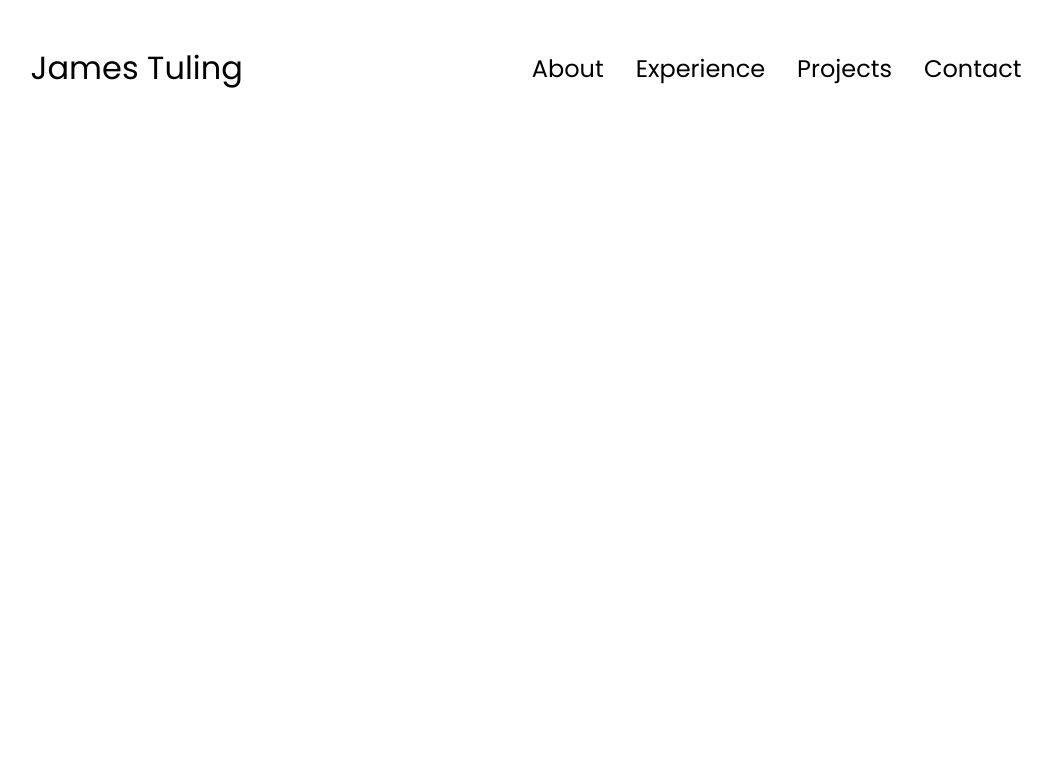
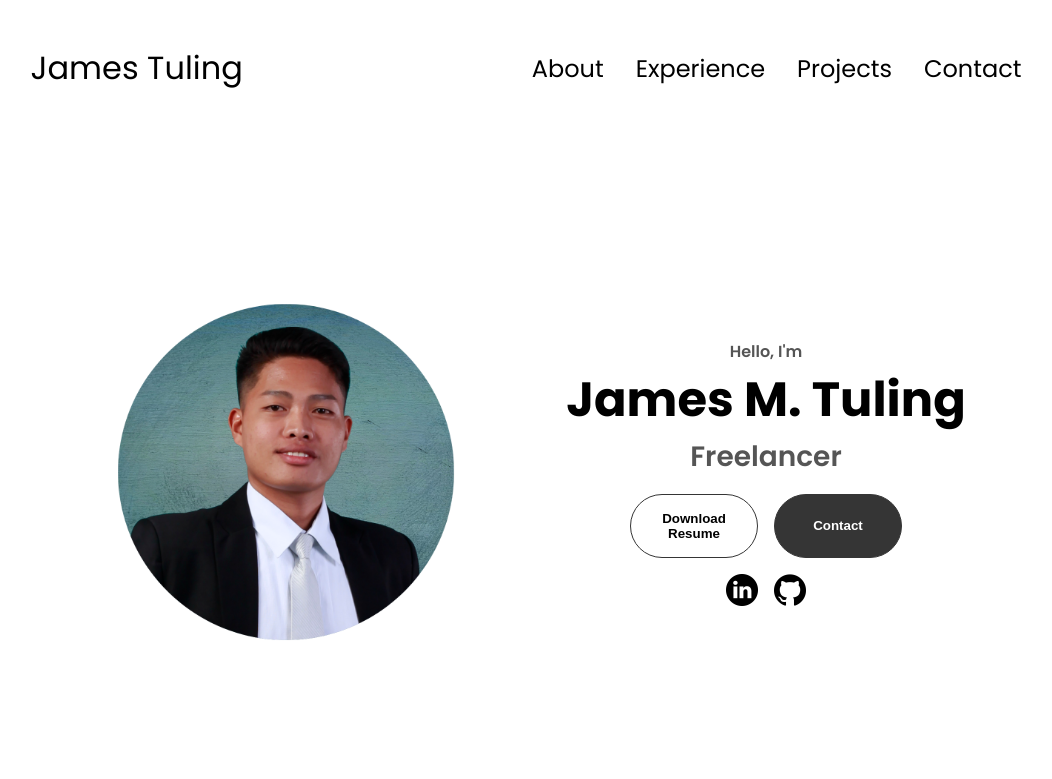
Before and after one commit to parengjames/webportfolio, a plain HTML site: page index.html in a window 1280 px wide. Shown: the whole page, without its empty margins (114-1166 px from the left). Drawn offline with Linux system fonts and the light colour scheme.

Commit message:
Profile Section
- Complete profile section.
- favicon icon applied

```diff
--- a/index.html
+++ b/index.html
@@ -1,13 +1,16 @@
 <!DOCTYPE html>
 <html lang="en">
   <head>
-    <meta charset="UTF-8">
-    <meta name="viewport" content="width=device-width, initial-scale=1.0">
+
+    <meta charset="UTF-8" />
+    <meta name="viewport" content="width=device-width, initial-scale=1.0" />
     <title>James Tuling | resume</title>
-    <link rel="stylesheet" href="style.css">
-    <link rel="stylesheet" href="mediaqueries.css">
+    <link rel="shortcut icon" href="assets/favicon.ico" type="image/x-icon">
+    <link rel="stylesheet" href="style.css" />
+    <link rel="stylesheet" href="mediaqueries.css" />
   </head>
   <body>
+    <!-- Desktop Navigation section-->
     <nav id="desktop-nav">
       <div class="logo">James Tuling</div>
       <div>
@@ -19,6 +22,7 @@
         </ul>
       </div>
     </nav>
+    <!-- Lower than 1200 pixel section-->
     <nav id="hamburger-nav">
       <div class="logo">James Tuling</div>
       <div class="hamburger-menu">
@@ -35,6 +39,46 @@
         </div>
       </div>
     </nav>
+    <!-- Profile section-->
+    <section id="profile">
+      <div class="picture-container">
+        <img src="./assets/Profile 1.png" alt="James Tuling Profile Picture"">
+      </div>
+      <div class="section_text">
+        <p class="section_text_p1">Hello, I'm</p>
+        <h1 class="title">James M. Tuling</h1>
+        <p class="section_text_p2">Freelancer</p>
+
+        <div class="btn-container">
+          <button
+            class="btn btn-color-2"
+            onclick="window.open('./assets/James Tuling - CV.pdf')"
+          >
+            Download Resume
+          </button>
+          <button
+            class="btn btn-color-1"
+            onclick="location.href = './#contact'"
+          >
+            Contact
+          </button>
+        </div>
+        <div id="social-container">
+          <img
+            src="./assets/linkedin.png"
+            alt="linkedin Profile"
+            class="icon"
+            onclick="window.open('https://www.linkedin.com/in/jamestulingph')"
+          />
+          <img
+          src="./assets/github.png"
+          alt="github Profile"
+          class="icon"
+          onclick="window.open('https://github.com/')"
+        />
+        </div>
+      </div>
+    </section>
     <script src="script.js"></script>
   </body>
 </html>
--- a/style.css
+++ b/style.css
@@ -144,3 +144,118 @@ a:hover{
 .hamburger-icon span:first-child{
     transform: none;
 }
+
+/* Section */
+
+section {
+    padding-top: 4vh;
+    height: 96vh;
+    margin: 0 10rem;
+    box-sizing: border-box;
+    min-height: fit-content;
+}
+
+.section-container{
+    display: flex;
+}
+
+/* Profile Section */
+
+#profile {
+    display: flex;
+    justify-content: center;
+    gap: 5rem;
+    height: 80vh;
+}
+
+.picture-container{
+    display: flex;
+    height: 400px;
+    width: 400px;
+    margin: auto 0;
+}
+
+.section_text {
+    align-self: center;
+    text-align: center;
+}
+
+.section_text p{
+    font-weight: 600;
+}
+
+.section_text_p1{
+    text-align: center;
+}
+
+.section_text_p2{
+    font-size: 1.75rem;
+    margin-bottom: 1rem;
+}
+
+.title {
+    font-size: 3rem;
+    text-align: center;
+}
+
+#social-container {
+    display: flex;
+    justify-content: center;
+    margin-top: 1rem;
+    gap: 1rem;
+}
+
+/* ICONS */
+
+.icon {
+    cursor: pointer;
+    height: 2rem;
+}
+
+/* BUTTONS */
+
+.btn-container{
+display: flex;
+justify-content: center;
+gap: 1rem;
+}
+
+.btn {
+    font-weight: 600;
+    transition: all 300ms ease;
+    padding: 1rem;
+    width: 8rem;
+    border-radius: 2rem;
+}
+
+.btn-color-1,
+.btn-color-2{
+    border: rgb(53, 53, 53) 0.1rem solid;
+}
+
+.btn-color-1:hover,
+.btn-color-2:hover{
+    cursor: pointer;
+}
+
+.btn-color-1,
+.btn-color-2:hover{
+    background: rgb(53, 53, 53);
+    color: white;
+}
+
+.btn-color-1:hover{
+    background: rgb(0, 0, 0);
+}
+
+.btn-color-2{
+    background: none;
+}
+
+.btn-color-2:hover{
+    border: white 0.1rem solid;
+}
+
+.btn-container{
+    gap: 1rem;
+}
```
Also changed, not shown: assets/favicon.ico (added), 1 other file. Lines whose indentation alone changed are shown as unchanged.
